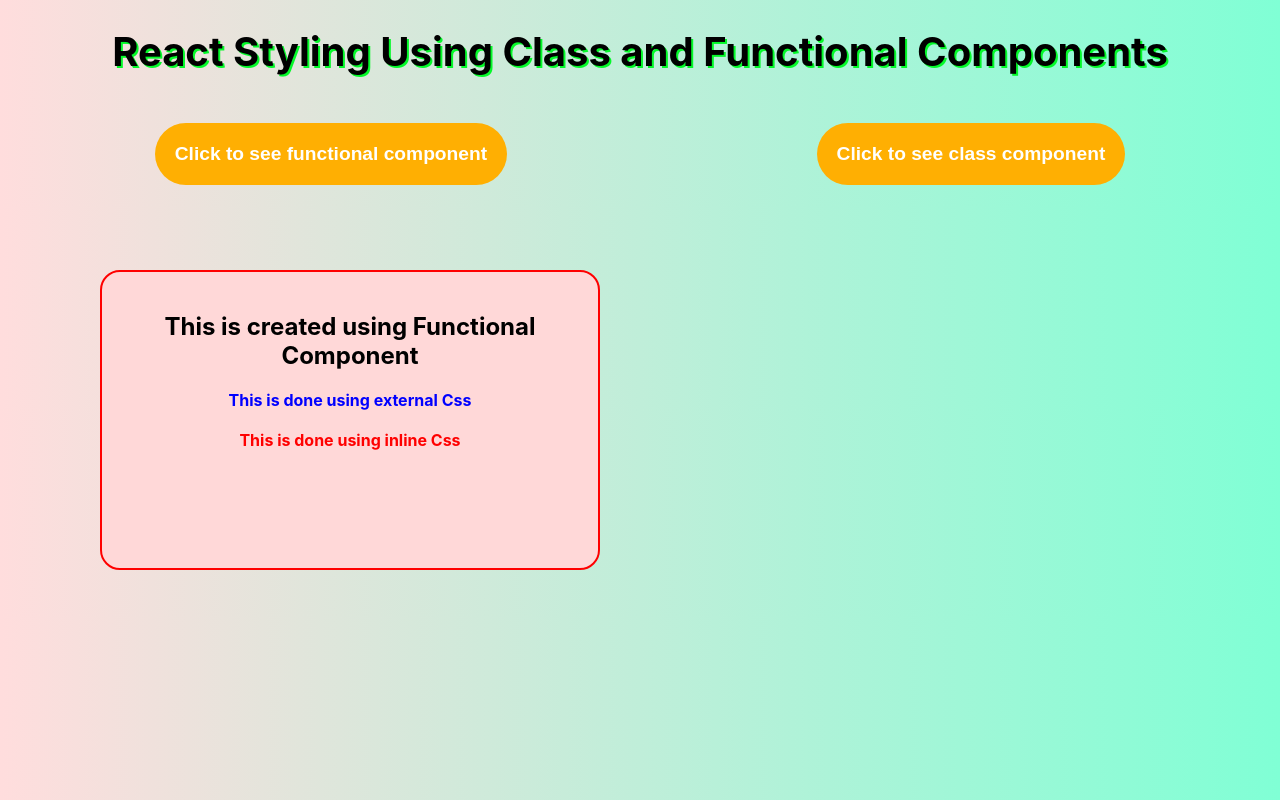
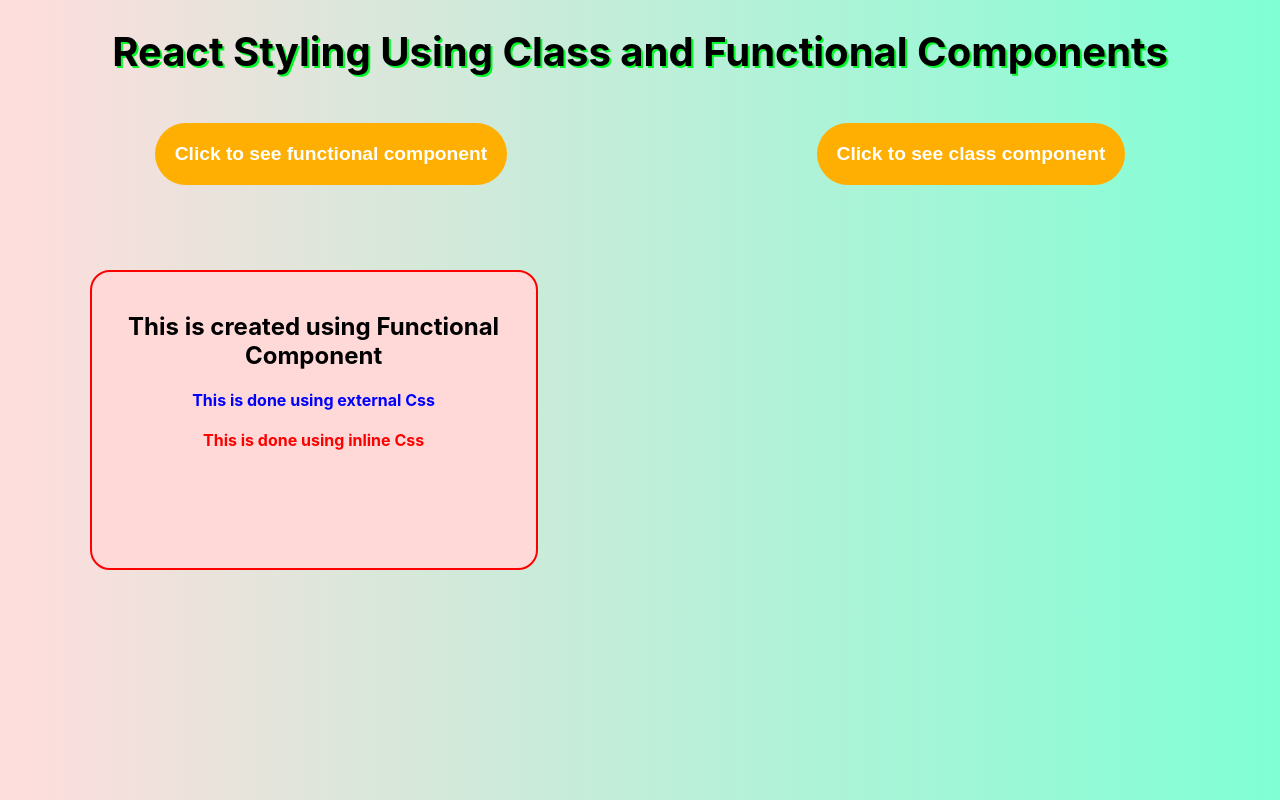
Before and after one commit to Ravip925/React-Assignment, a React (Create React App) app: page / in a window 1280 px wide. Both pictures are taken after a click on the button "Click to see functional component". Built offline with nearby package versions, Linux system fonts and the light colour scheme.

Commit message:
Update FnComp.css

```diff
--- a/src/Components/FnComp.css
+++ b/src/Components/FnComp.css
@@ -1,5 +1,5 @@
 .Fn-div{
-    width: 500px;
+    width: 35vw;
     height:300px;
     box-sizing: border-box;
     padding: 20px;
@@ -8,7 +8,7 @@
     border-radius: 20px;
     background-color: rgb(255, 216, 216);
     position: absolute;
-    left: 100px;
+    left: 7vw;
     top: 270px;
 
 }
```
